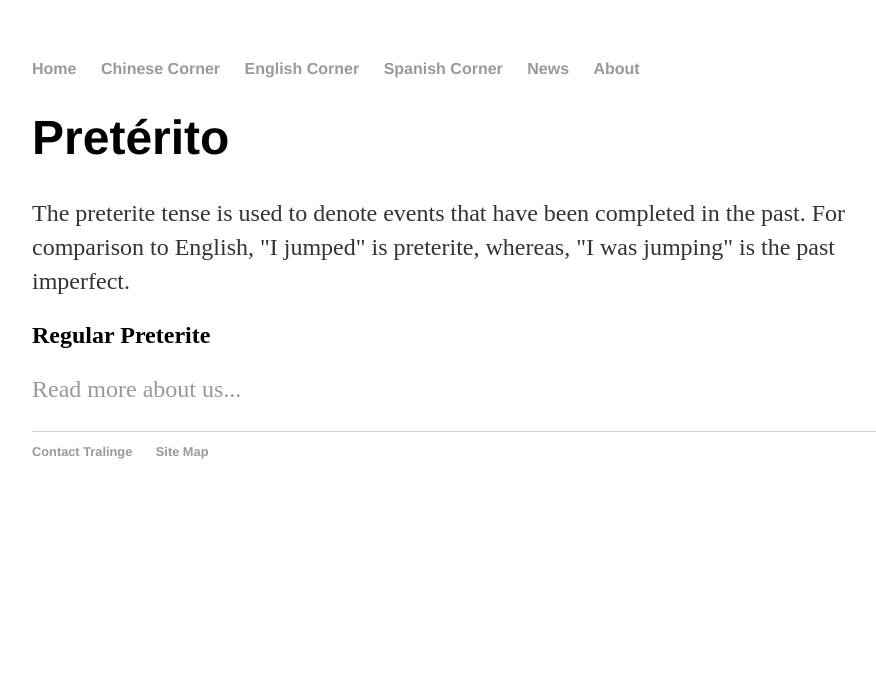
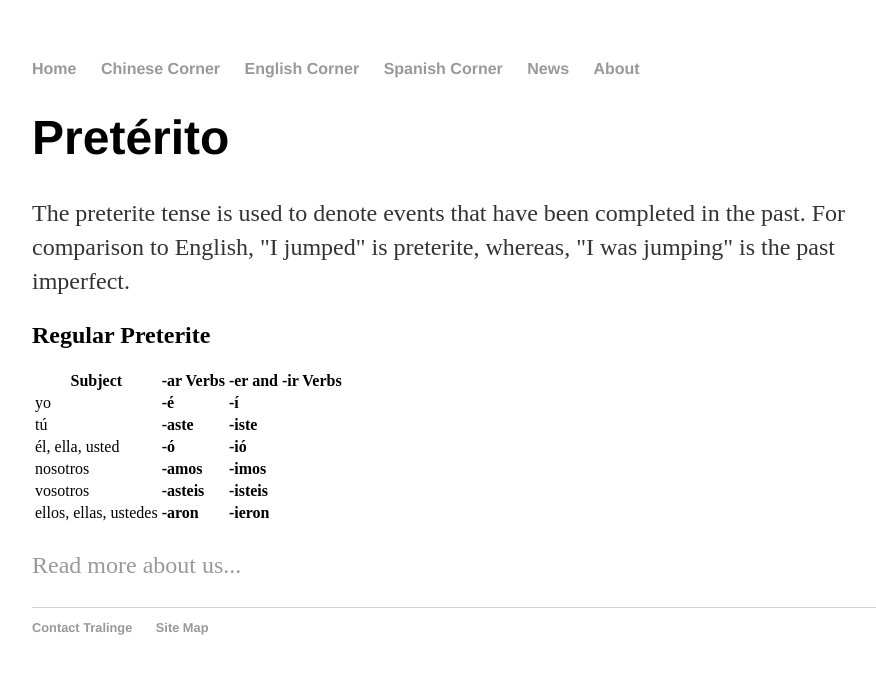
Before and after one commit to Tralinge/tralinge.github.io, a Jekyll site: the page built from spanish_corner/verb_conjugation/preterito.html, in a window 1280 px wide. Shown: the top 674 px of the page, without its empty margins (160-1036 px from the left). Built offline with Jekyll 4.4.1, drawn with Linux system fonts in a browser that asks for light colours.

Commit message:
Update preterito.html

```diff
--- a/spanish_corner/verb_conjugation/preterito.html
+++ b/spanish_corner/verb_conjugation/preterito.html
@@ -11,6 +11,23 @@ title: Tralinge | Spanish Corner - Preterito
 			<!-- link to past imperfect -->
 		</p>
   <h2>Regular Preterite</h2>
+	<!-- edit classes -->
+	<div class="sdmd-table-container">
+		<table class="sdmd-table">
+			<tbody>
+				<tr class="sdmd-table-header">
+					<th>Subject</th>
+					<th><span class="sdmd sdmd-text-accent-2"><strong>-ar</strong></span>
+						Verbs</th><th><span class="sdmd sdmd-text-accent-2"><strong>-er</strong></span> and <span class="sdmd sdmd-text-accent-2"><strong>-ir</strong></span> Verbs</th></tr>
+<tr><td>yo</td><td><span class="sdmd sdmd-text-accent-2"><strong>-é</strong></span></td><td><span class="sdmd sdmd-text-accent-2"><strong>-í</strong></span></td></tr>
+<tr><td>tú</td><td><span class="sdmd sdmd-text-accent-2"><strong>-aste</strong></span></td><td><span class="sdmd sdmd-text-accent-2"><strong>-iste</strong></span></td></tr>
+<tr><td>él, ella, usted</td><td><span class="sdmd sdmd-text-accent-2"><strong>-ó</strong></span></td><td><span class="sdmd sdmd-text-accent-2"><strong>-ió</strong></span></td></tr>
+<tr><td>nosotros</td><td><span class="sdmd sdmd-text-accent-2"><strong>-amos</strong></span></td><td><span class="sdmd sdmd-text-accent-2"><strong>-imos</strong></span></td></tr>
+<tr><td>vosotros</td><td><span class="sdmd sdmd-text-accent-2"><strong>-asteis</strong></span></td><td><span class="sdmd sdmd-text-accent-2"><strong>-isteis</strong></span></td></tr>
+<tr><td>ellos, ellas, ustedes</td><td><span class="sdmd sdmd-text-accent-2"><strong>-aron</strong></span></td><td><span class="sdmd sdmd-text-accent-2"><strong>-ieron</strong></span></td></tr>
+</tbody>
+</table>
+</div>
 	<p></p>
 
 
```
